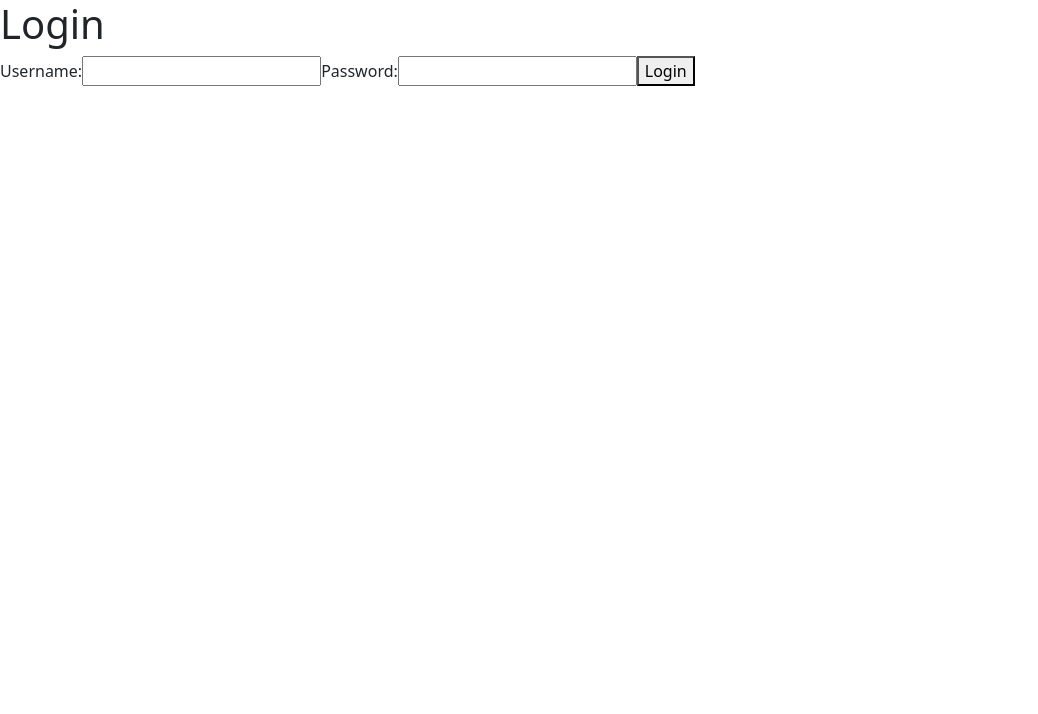
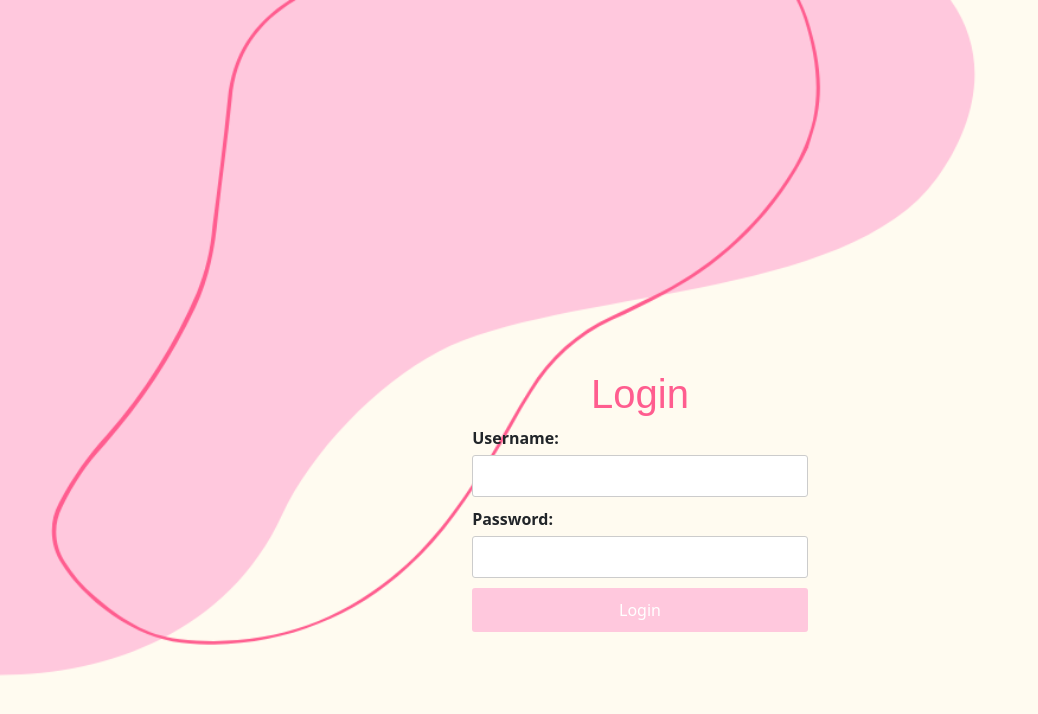
Before and after one commit to urdbea/projetoIoAcademy, a Vue app: page /login in a window 1280 px wide. Shown: the top 714 px of the page, without its empty margins (0-1038 px from the left). Built offline with nearby package versions, Linux system fonts and the light colour scheme.

Commit message:
ja ta em andamento

```diff
--- a/src/App.vue
+++ b/src/App.vue
@@ -2,7 +2,7 @@
   <div id="app">
     <template v-if="isLoggedIn">
       <RouterView />
-      <NavBar :isLoggedIn="isLoggedIn" @logout="handleLogout" />
+      <NavBar :isLoggedIn="isLoggedIn" @logout="handleLogout"/>
     </template>
     <template v-else>
       <Login @login-success="handleLoginSuccess"></Login>
@@ -34,5 +34,13 @@ function handleLogout() {
 <style scoped>
 .container {
   color: green;
+
+
 }
+.body{
+  color:red;
+}
+
+
+
 </style>
--- a/src/components/Forms.vue
+++ b/src/components/Forms.vue
@@ -1,6 +1,7 @@
 <template>
+  <div class="page-containerForms">
     <div class="container">
-      <h2>Add a Form</h2>
+      <h2>Deixa aqui a tua sugestão!</h2>
       <form @submit="submitForm">
         <div class="form-group">
           <label for="name">Name:</label>
@@ -14,8 +15,21 @@
           <label for="text">Ideia de Projeto:</label>
           <input type="text" class="form-control" id="ideia" v-model="formData.ideaProjeto" required>
         </div>
+        <div class="form-group">
+          <label for="categoria">Categoria:</label>
+          <select id="categoria" class="form-control" v-model="formData.categoria" required>
+            <option value="">Selecione uma opção</option>
+            <option value="educação">Educação</option>
+            <option value="arte">Arte</option>
+            <option value="ciência">Ciência</option>
+            <option value="tecnologia">Tecnologia</option>
+            <option value="desporto">Desporto</option>
+            <option value="outros">Outros</option>
+          </select>
+        </div>
         <button type="submit" class="btn btn-primary">Submit</button>
       </form>
+    </div>
   </div>
 </template>
 
@@ -33,8 +47,9 @@
         name: '',
         email: '',
         ideaProjeto: '',
+        categoria: ''
       },
-        formSubmissions: [], // Array to store all form submissions
+      formSubmissions: [] // Array to store all form submissions
     };
   },
   created() {
@@ -46,6 +61,12 @@
     if (utilizadorAtivo) {
       this.formData.name = utilizadorAtivo;
     }
+
+    // Set the categoria field to the value of the "formDatacategoria" key from localStorage
+    const savedcategoria = localStorage.getItem('formDatacategoria');
+    if (savedcategoria) {
+      this.formData.categoria = savedcategoria;
+    }
   },
   methods: {
     submitForm() {
@@ -55,15 +76,40 @@
       // Store the updated formSubmissions array in localStorage
       localStorage.setItem('formSubmissions', JSON.stringify(this.formSubmissions));
 
+      // Save the categoria value in localStorage
+      localStorage.setItem('formDatacategoria', this.formData.categoria);
+
       // Clear the form data
       this.formData.name = '';
       this.formData.email = '';
       this.formData.ideaProjeto = '';
-      },
-    },
+      this.formData.categoria = '';
+    }
+  }
 };
 </script>
 
 <style>
-  /* Component-specific styles go here */
+.page-containerForms {
+  margin: 0;
+  padding: 0;
+  background-image: url("@/assets/images/fundoTudo.png");
+  background-size: cover;
+  background-repeat: no-repeat;
+  height: 100vh;
+  display: flex;
+  justify-content: center;
+  align-items: center;
+  font-family: Arial, sans-serif;
+}
+
+h2 {
+  top: 0;
+  left: 0;
+  width: 100%;
+  text-align: center;
+  color: #FF5D8F;
+  z-index: 1;
+  font-family: Arial, sans-serif;
+}
 </style>
--- a/src/components/Login.vue
+++ b/src/components/Login.vue
@@ -1,6 +1,6 @@
 <template>
-    <div>
-      <h1>Login</h1>
+  <div class="page-container">
+
       <LoginForm @login-success="$emit('login-success')"></LoginForm>
     </div>
   </template>
@@ -14,3 +14,23 @@
     },
   };
   </script>
+
+  <style>
+  .page-container {
+    margin: 0;
+    padding: 0;
+    background-image: url("@/assets/images/fundoLogin.png");
+    background-size: cover;
+    background-repeat: no-repeat;
+    height: 100vh;
+    display: flex;
+    justify-content: center;
+    align-items: center;
+  }
+
+  h1 {
+    color: #ffffff;
+    font-size: 24px;
+    text-align: center;
+  }
+</style>
--- a/src/components/LoginForm.vue
+++ b/src/components/LoginForm.vue
@@ -1,13 +1,20 @@
 <template>
-  <form @submit="submitForm">
-    <label for="username">Username:</label>
-    <input type="text" id="username" v-model="username">
+  <div class="login-page">
+  <h1 id="tituloLogin">Login</h1>
+  <form class="login-form" @submit="submitForm">
+    <div class="form-group">
+      <label for="username">Username:</label>
+      <input type="text" id="username" v-model="username" required>
+    </div>
 
-    <label for="password">Password:</label>
-    <input type="password" id="password" v-model="password">
+    <div class="form-group">
+      <label for="password">Password:</label>
+      <input type="password" id="password" v-model="password" required>
+    </div>
 
     <button type="submit">Login</button>
   </form>
+</div>
 </template>
 
 <script>
@@ -49,3 +56,89 @@ export default {
   },
 };
 </script>
+
+<style>
+
+
+.login-page {
+  display: flex;
+  justify-content: center;
+  align-items: center;
+  height: 100%;
+  vertical-align: bottom;
+}
+
+
+.form-group {
+  margin-bottom: 10px;
+  vertical-align: bottom;
+}
+
+label {
+  display: block;
+  font-weight: bold;
+  margin-bottom: 5px;
+}
+
+input[type="text"],
+input[type="password"] {
+  width: 100%;
+  padding: 8px;
+  font-size: 16px;
+  border-radius: 3px;
+  border: 1px solid #ccc;
+}
+
+button[type="submit"] {
+  display: block;
+  width: 100%;
+  padding: 10px;
+  margin-top: 10px;
+  font-size: 16px;
+  color: #fff;
+  background-color: #FFC8DD;
+  border: none;
+  border-radius: 3px;
+  cursor: pointer;
+}
+
+button[type="submit"]:hover {
+  background-color: #FF5D8F;
+}
+
+button[type="submit"]:focus {
+  outline: none;
+}
+
+/* Error message styles */
+.error-message {
+  color: #ff0000;
+  font-size: 14px;
+  margin-top: 5px;
+}
+
+
+
+#tituloLogin{
+  align-items: center;
+  color: #FF5D8F;
+  margin-top: 60%;
+}
+
+.login-page {
+  display: flex;
+  flex-direction: column; /* Added this line */
+  justify-content: center;
+  align-items: center;
+  height: 100%;
+}
+
+
+#tituloLogin{
+  align-items: center;
+  color: #FF5D8F;
+  margin-top: 60%;
+  font-family: 'Work Sans', sans-serif;
+}
+
+</style>
--- a/src/components/Table.vue
+++ b/src/components/Table.vue
@@ -1,13 +1,16 @@
 <template>
+  <div class="page-containerTable">
     <div class="submissions" id="cartoesSubms">
+      <h1>Projetos sugeridos</h1>
       <div class="card-grid">
-      <div v-for="(submission, index) in formSubmissions" :key="index" class="card">
+        <div v-for="(submission, index) in formSubmissions" :key="index" class="card" id="cartoesForms">
           <div class="card-header">
             Submission {{ index + 1 }}
           </div>
           <div class="card-body">
             <p><strong>Name:</strong> {{ submission.name }}</p>
             <p><strong>Email:</strong> {{ submission.email }}</p>
+            <p><strong>Categoria:</strong> {{ submission.categoria }}</p>
             <p><strong>Ideia de Projeto:</strong> {{ submission.ideaProjeto }}</p>
           </div>
           <div class="card-footer">
@@ -15,6 +18,7 @@
             <span>Likes: {{ submission.likes }}</span>
             <button @click="dislikeSubmission(index)">Dislike</button>
             <span>Dislikes: {{ submission.dislikes }}</span>
+          </div>
         </div>
       </div>
     </div>
@@ -28,6 +32,7 @@ export default {
       formData: {
         name: '',
         email: '',
+        categoria: '', // Add categoria to formData
         ideaProjeto: '',
       },
       formSubmissions: [], // Array to store all form submissions
@@ -53,13 +58,12 @@ export default {
       // Clear the form data
       this.formData.name = '';
       this.formData.email = '';
+      this.formData.categoria = ''; // Clear categoria
       this.formData.ideaProjeto = '';
 
       // Update the formSubmissions array from localStorage
       this.formSubmissions = JSON.parse(localStorage.getItem('formSubmissions')) || [];
     },
-
-
     likeSubmission(index) {
       this.formSubmissions[index].likes++;
       this.updateLocalStorage();
@@ -75,27 +79,29 @@ export default {
 };
 </script>
 
-
 <style>
 #cartoesSubms {
   font-size: 10px;
   height: fit-content;
   width: fit-content;
+
 }
 
 .card-grid {
-  display: grid;
-  grid-template-columns: repeat(2, 1fr);
-  grid-gap: 20px;
-  padding: 20px;
-  margin: 0 auto;
+  display: flex;
+  flex-direction: column; /* Change to column layout */
+  padding: 200px;
+
   max-width: 800px;
   box-sizing: border-box;
+  grid-gap: 20px;
+  margin-top: 40px;
+  margin-bottom: 200px;
 }
 
-.card {
-  /* Estilos do seu card */
-}
+
+
+
 
 .card-footer {
   display: flex;
@@ -103,4 +109,33 @@ export default {
   align-items: center;
   margin-top: 10px;
 }
+
+h1 {
+
+  align-items: center;
+  color: #FF5D8F;
+
+}
+
+.page-containerTable {
+
+  background-color: #FFFBF0;
+  height: 100%;
+  display: flex;
+  justify-content: center;
+  align-items: center;
+}
+
+#cartoesForms{
+  background-color: #ffffff;
+  border-radius: 4px;
+  box-shadow: 0 2px 4px rgba(0, 0, 0, 0.1);
+  padding: 10px;
+  margin-bottom: 20px;
+  border: 2px solid #FF5D8F;
+}
+
+
+
+
 </style>
--- a/src/components/TableUser.vue
+++ b/src/components/TableUser.vue
@@ -1,4 +1,6 @@
 <template>
+   <div id="page-containere">
+   <p id="tituloTableUser">Os teus projetos sugeridos</p>
     <div class="submissions" id="cartoesSubms">
       <div class="card-grid">
         <div v-for="(submission, index) in filteredSubmissions" :key="index" class="card">
@@ -9,7 +11,9 @@
           <div class="card-body">
             <p><strong>Name:</strong> {{ submission.name }}</p>
             <p><strong>Email:</strong> {{ submission.email }}</p>
+            <p><strong>Categoria:</strong> {{ submission.categoria }}</p>
             <p><strong>Ideia de Projeto:</strong> {{ submission.ideaProjeto }}</p>
+          </div>
         </div>
       </div>
     </div>
@@ -23,6 +27,7 @@
       formData: {
         name: '',
         email: '',
+        categoria: '', // Add categoria to formData
         ideaProjeto: '',
       },
       formSubmissions: [], // Array to store all form submissions
@@ -52,6 +57,7 @@
       // Clear the form data
       this.formData.name = '';
       this.formData.email = '';
+      this.formData.categoria = ''; // Clear categoria
       this.formData.ideaProjeto = '';
     },
     deleteSubmission(index) {
@@ -68,20 +74,13 @@
   <style>
   #cartoesSubms {
     font-size: 10px;
-    height: fit-content;
-    width: fit-content;
+    height: 100vh; /* Set the height to 100% of the viewport height */
+    width: 100vw; /* Set the width to 100% of the viewport width */
     font-family: "Roboto", Arial, sans-serif;
   }
 
-  .card-grid {
-    display: grid;
-    grid-template-columns: repeat(2, 1fr);
-    grid-gap: 20px;
-  }
 
-  .card {
-    /* Estilos do seu card */
-  }
+
 
   .delete-button {
     background-color: red;
@@ -90,4 +89,46 @@
     padding: 5px 10px;
     cursor: pointer;
   }
+
+  #page-containere {
+background-color: #FFFBF0;
+  }
+
+
+  .submissions {
+    position: relative;
+  }
+
+  #tituloTableUser {
+
+    text-align: center;
+    color: #FF5D8F;
+font-size: larger;
+font-weight: bold;
+    font-family: 'Work Sans', sans-serif;
+    padding-top: 10%;
+  }
+
+
+
+  .card-grid {
+    display: flex;
+    flex-direction: column; /* Change to column layout */
+    padding: 20px;
+    margin: 0 auto;
+    max-width: 800px;
+    box-sizing: border-box;
+    grid-gap: 20px;
+    margin-top: 40px;
+    background-color: #FFFBF0;
+
+  }
+
+  .card {
+    /* Styles for your card */
+    margin-bottom: 20px; /* Add margin-bottom to create space between cards */
+  }
+
+
+
   </style>
--- a/src/views/FeedSugestoes.vue
+++ b/src/views/FeedSugestoes.vue
@@ -5,8 +5,13 @@ import Table from '../components/Table.vue'
 </script>
 <template>
   <main>
-    <h1>tabela: </h1>
     <Table/>
   </main>
 
 </template>
+
+<style>
+body {
+  background-color: #FFFBF0;
+}
+</style>
--- a/src/views/FeedUser.vue
+++ b/src/views/FeedUser.vue
@@ -5,7 +5,6 @@ import TableUser from '../components/TableUser.vue'
 </script>
 <template>
   <main>
-    <h1>tabela minha:: </h1>
     <TableUser/>
   </main>
 
```
Also changed, not shown: src/components/NavBar.vue (+13 -13 lines), src/assets/images/fundoLogin.png (added), src/assets/images/fundotudo.png (added). Lines whose indentation alone changed are shown as unchanged.
